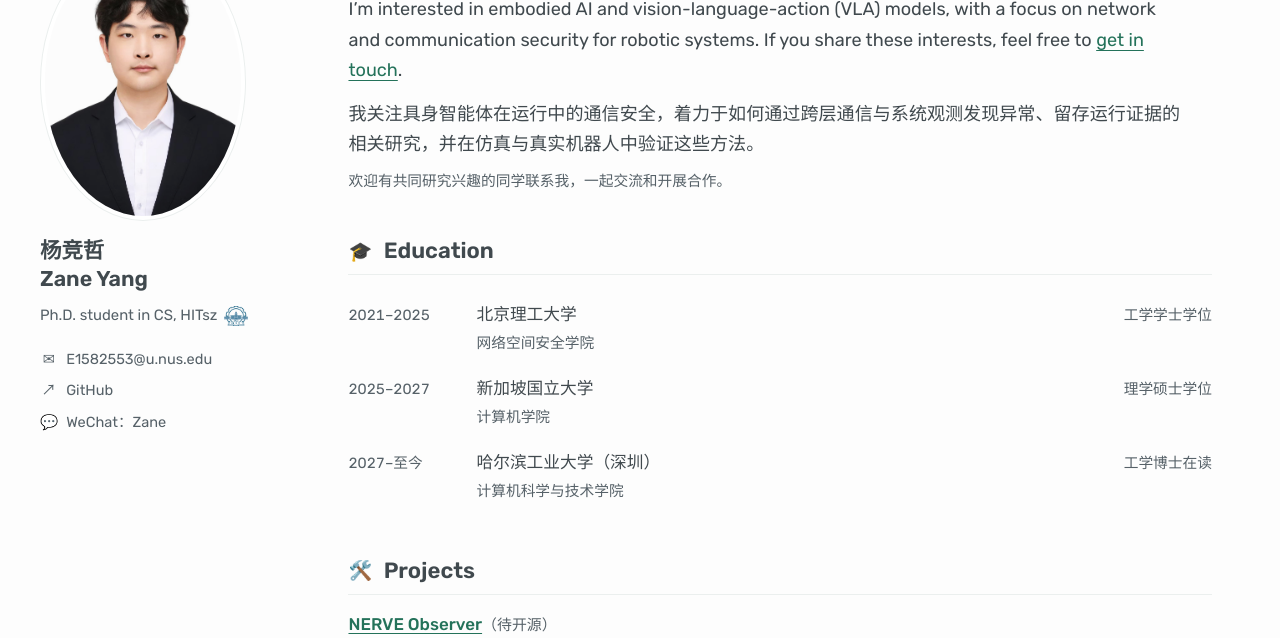
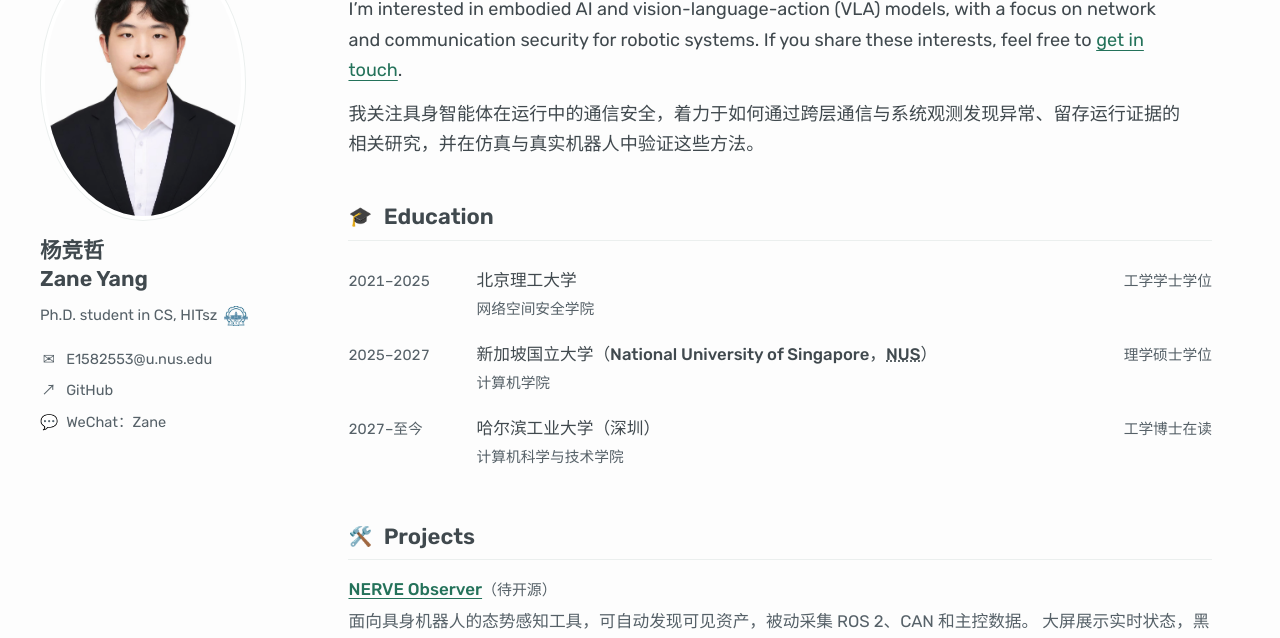
Before and after one commit to qusheng001/qusheng001.github.io, a plain HTML site: page index.html in a window 1280 px wide. Shown: the part 162-800 px from the top of the page. Drawn offline with Linux system fonts and the light colour scheme.

Commit message:
Show the English NUS name and trim the introduction

```diff
--- a/index.html
+++ b/index.html
@@ -4,7 +4,7 @@
   <meta charset="UTF-8">
   <meta name="viewport" content="width=device-width, initial-scale=1">
   <title>Zane Yang (杨竞哲)</title>
-  <link rel="stylesheet" href="style.css?v=academic-4">
+  <link rel="stylesheet" href="style.css?v=academic-5">
   <script src="wechat.js" defer></script>
 </head>
 <body>
@@ -53,7 +53,6 @@
         <p>
           我关注具身智能体在运行中的通信安全，着力于如何通过跨层通信与系统观测发现异常、留存运行证据的相关研究，并在仿真与真实机器人中验证这些<span class="keep-together">方法。</span>
         </p>
-        <p class="intro-note">欢迎有共同研究兴趣的同学联系我，一起交流和开展合作。</p>
       </header>
 
       <section id="education" aria-labelledby="education-title">
@@ -67,7 +66,7 @@
           </li>
           <li>
             <span class="education-period">2025–2027</span>
-            <span class="education-school">新加坡国立大学</span>
+            <span class="education-school">新加坡国立大学（<span lang="en">National University of Singapore</span>，<abbr lang="en" title="National University of Singapore">NUS</abbr>）</span>
             <span class="education-college">计算机学院</span>
             <span class="education-degree">理学硕士学位</span>
           </li>
--- a/style.css
+++ b/style.css
@@ -251,12 +251,6 @@ a:hover {
   margin: .85rem 0 0;
 }
 
-.intro .intro-note {
-  margin-top: .6rem;
-  color: var(--muted);
-  font-size: .92rem;
-}
-
 .section-icon {
   font-size: .86em;
 }
```
